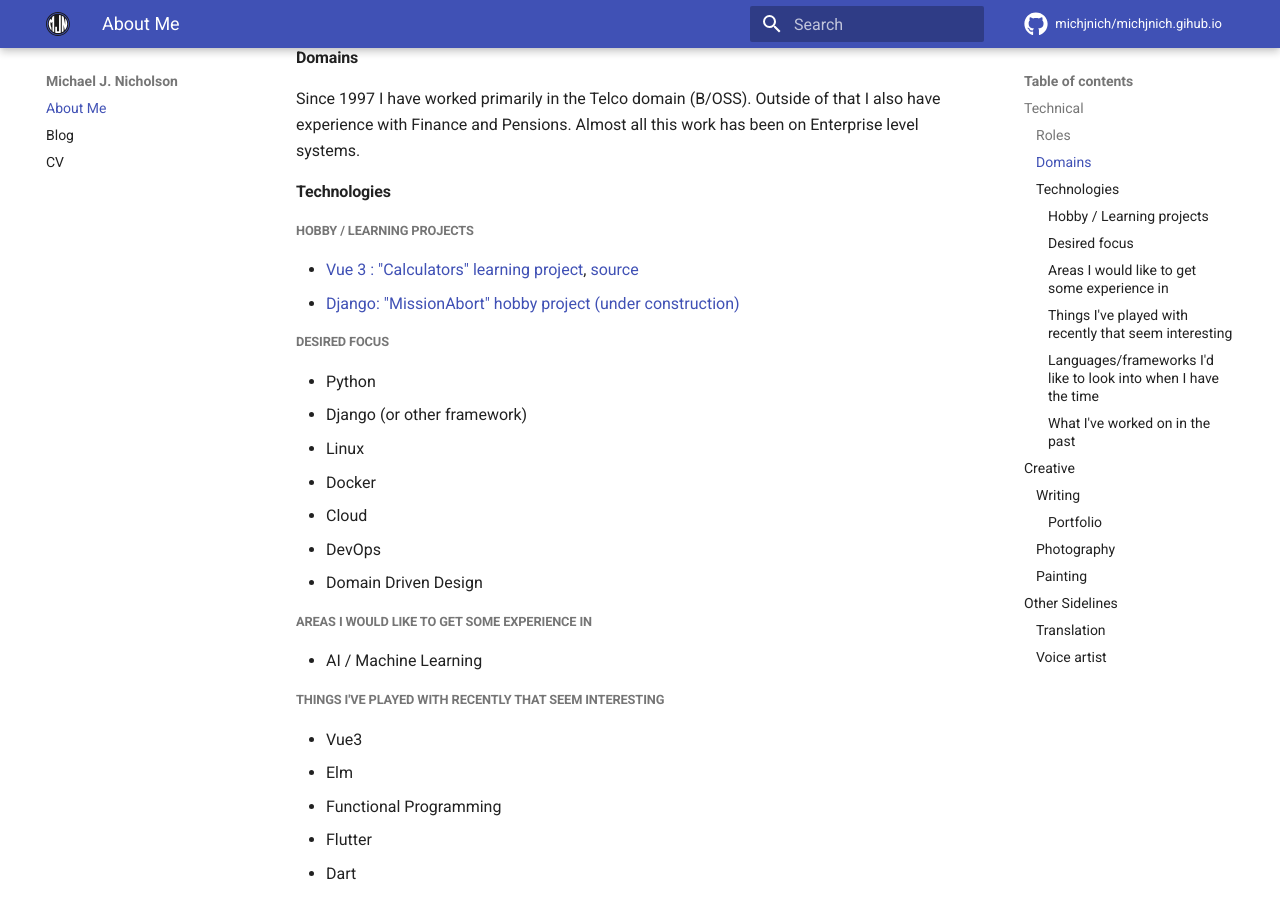
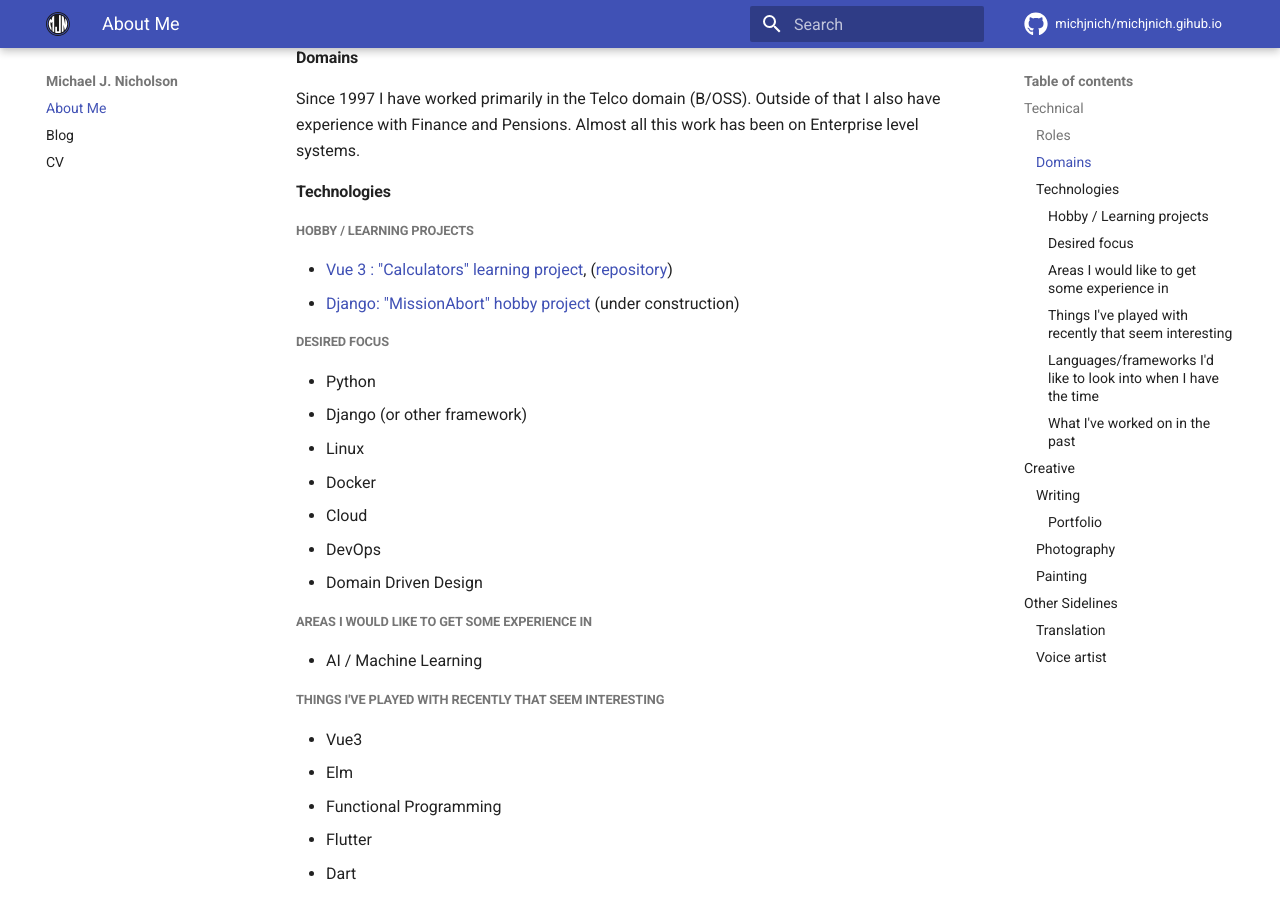
Before and after one commit to michjnich/michjnich.github.io_v1_mkdocs, an MkDocs documentation site: the page built from docs/index.md, in a window 1280 px wide and 900 px high, scrolled down 645 px. Built offline with MkDocs 1.6.1 and Material for MkDocs 9.7.7, drawn with Linux system fonts in a browser that asks for light colours; comment, search, counter and statistics services are not loaded.

Commit message:
Minor text tweak

```diff
--- a/docs/index.md
+++ b/docs/index.md
@@ -17,8 +17,8 @@ At some point I have worked with most IT roles, including, but not limited to:
 Since 1997 I have worked primarily in the Telco domain (B/OSS). Outside of that I also have experience with Finance and Pensions. Almost all this work has been on Enterprise level systems.
 #### Technologies
 ##### Hobby / Learning projects
-* [Vue 3 : "Calculators" learning project](https://michjnich-calcs.netlify.app), [source](https://gitlab.com/michjnich/calcs)
-* [Django: "MissionAbort" hobby project (under construction)](https://missionabort-staging.herokuapp.com)
+* [Vue 3 : "Calculators" learning project](https://michjnich-calcs.netlify.app), ([repository](https://gitlab.com/michjnich/calcs))
+* [Django: "MissionAbort" hobby project](https://missionabort-staging.herokuapp.com) (under construction)
 ##### Desired focus
 * Python
 * Django (or other framework)
```
